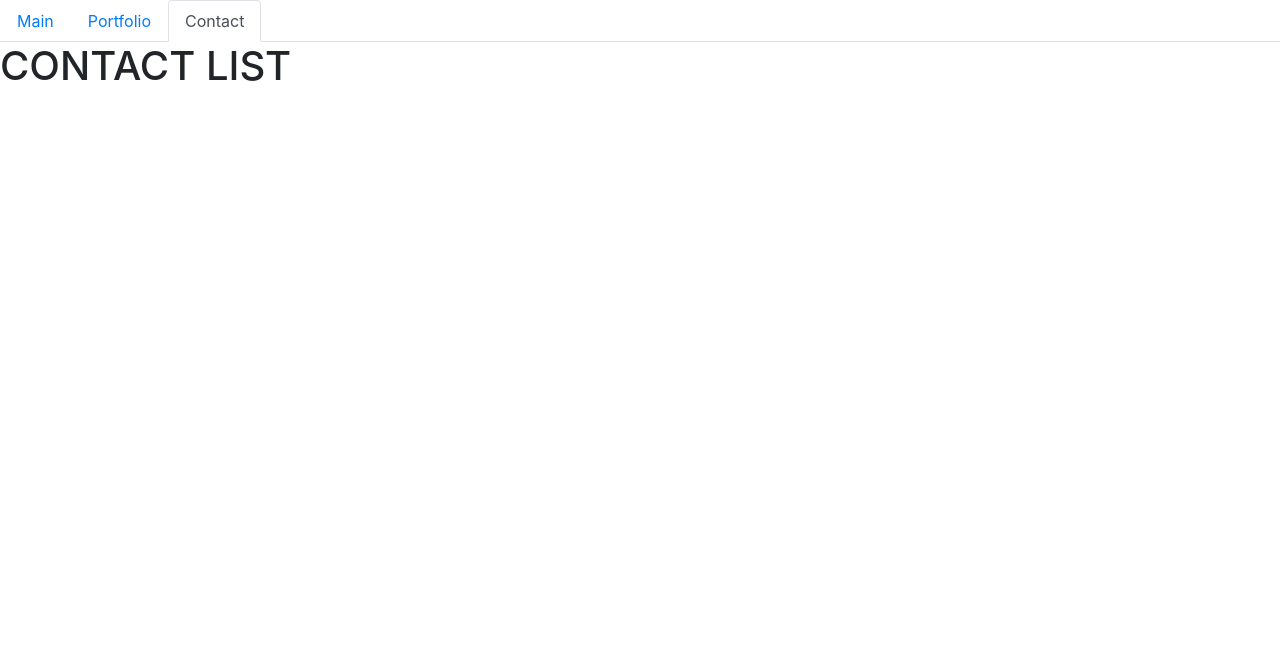
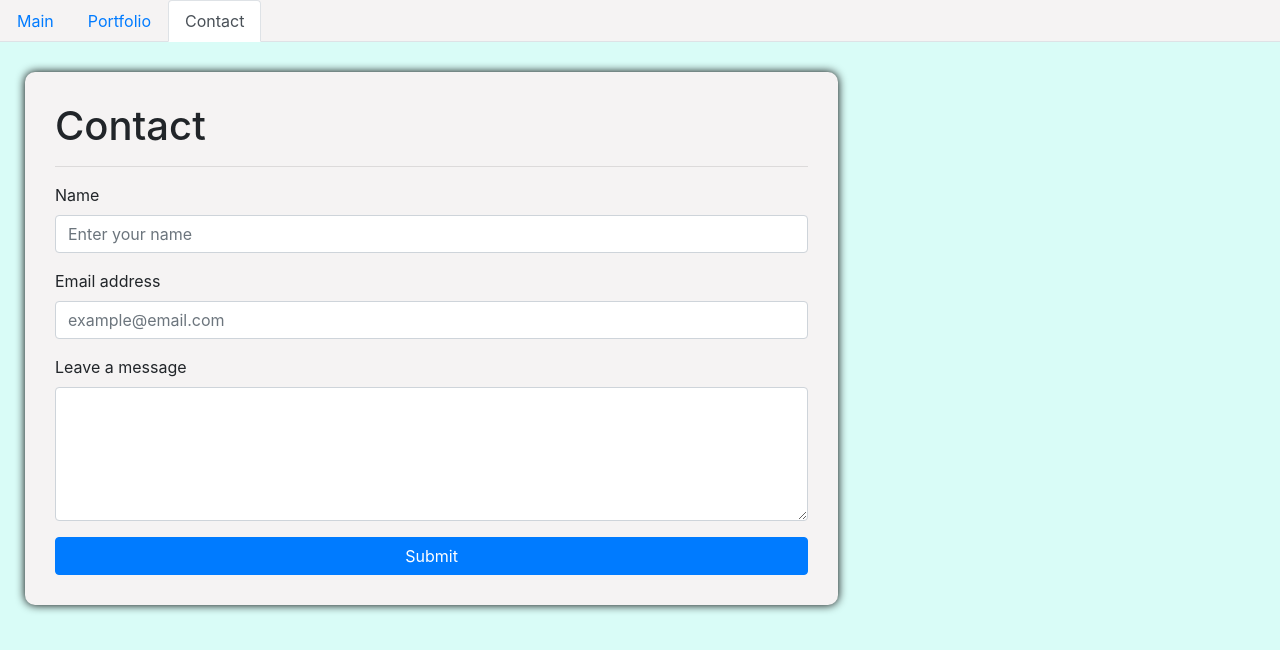
Before and after one commit to markmckenna37/Homework---Responsive-Portfolio, a plain HTML site: page contact.html in a window 1280 px wide. Drawn offline with nearby package versions, Linux system fonts and the light colour scheme.

Commit message:
Added a stylesheet and CSS elements. Added contact form and HTML elements

```diff
--- a/contact.html
+++ b/contact.html
@@ -23,6 +23,30 @@
           <a class="nav-link active" href="contact.html">Contact</a>
         </li>
       </ul>
-    <h1>CONTACT LIST</h1>
+    <div class="container-fluid">
+      <div class="row contact-form">
+        <section class="col-xs-12 col-sm-12 col-md-12 col-lg-8">
+        <form class="form-container">
+          <h1>Contact</h1>
+          <hr>
+          <div class="form-group">
+            <label for="name">Name</label>
+            <input type="text" class="form-control" id="name" placeholder="Enter your name">
+          </div>
+          <div class="form-group">
+            <label for="exampleInputEmail1">Email address</label>
+            <input type="email" class="form-control" id="exampleInputEmail1" aria-describedby="emailHelp" placeholder="example@email.com">
+          </div>
+          <div class="form-group">
+            <label for="exampleFormControlTextarea1">Leave a message</label>
+            <textarea class="form-control" id="exampleFormControlTextarea1" rows="5"></textarea>
+          </div>
+          <button type="submit" class="btn btn-primary btn-block">Submit</button>
+        </form>
+      </section>
+      </div>
+    </div>
+
+
 </body>
 </html>
--- a/style.css
+++ b/style.css
@@ -1,3 +1,17 @@
 img {
     margin: 10px;
 }
+body {
+    background: rgb(217, 252, 247);
+    width: auto;
+}
+ul {
+    background: rgb(245, 243, 243);
+}
+.form-container, .about-section {
+    background: rgb(245, 243, 243);
+    padding: 30px;
+    border-radius: 10px;
+    box-shadow: 0 0 10px 0 #000;
+    margin: 30px 0 0 10px;
+}
```
Also changed, not shown: index.html (+4 -5 lines).
